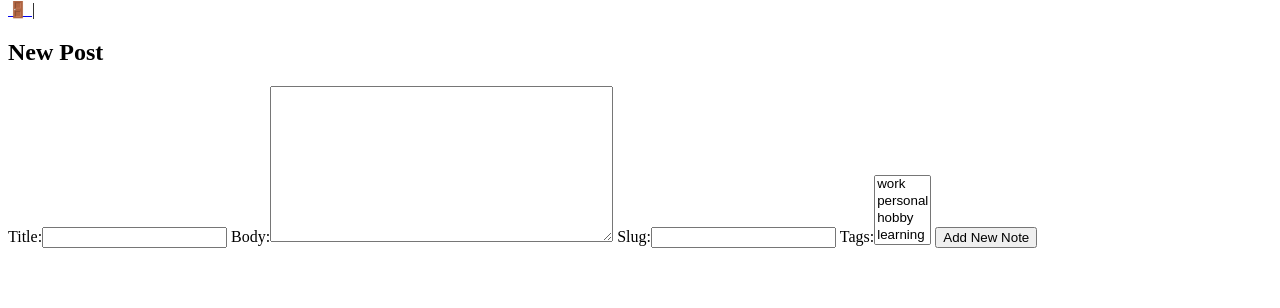
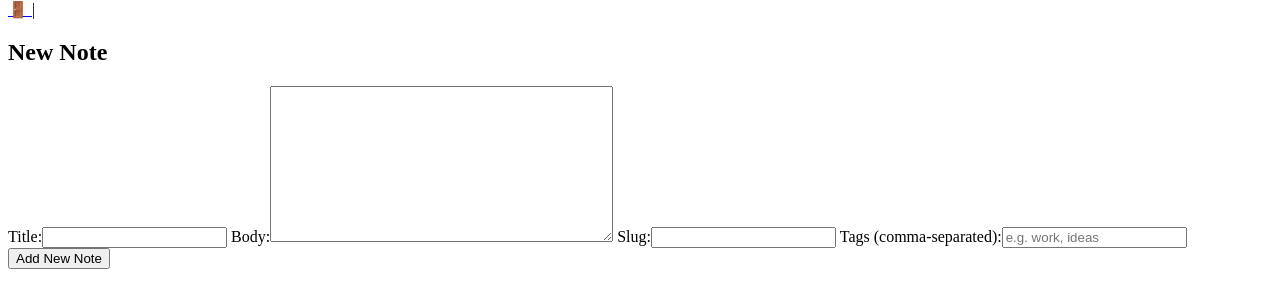
Before and after one commit to Kyojinbo/LiMa, a Django app: page /notes/new-note/ in a window 1280 px wide. Shown: the part 27-335 px from the top of the page. Run offline with Django 3.2, Linux system fonts and the light colour scheme; data comes from the database, SQL or seed files in the repository; both versions use the stored data as it was after the commit.

Commit message:
Added link from tag on specific notes, added unique id to improve slugs by slugify and uuid

```diff
--- a/lima/notes/forms.py
+++ b/lima/notes/forms.py
@@ -1,7 +1,32 @@
 from django import forms
 from . import models
 
-class CreateNote(forms.ModelForm):
-    class Meta: #this is specific, needs to be Meta not anything else
+#class CreateNote(forms.ModelForm):
+    #class Meta: #this is specific, needs to be Meta not anything else
+        #model = models.Note
+        #fields = ['title', 'body', 'slug', 'tags']
+
+
+class NoteForm(forms.ModelForm):
+    tag_input = forms.CharField(required=False, label="Tags (comma-separated)", widget=forms.TextInput(attrs={'placeholder': 'e.g. work, ideas'}))
+
+    class Meta:
         model = models.Note
-        fields = ['title', 'body', 'slug', 'tags']
+        fields = ['title', 'body', 'slug', 'tag_input']
+
+    def save(self, commit=True, user=None):
+        note = super().save(commit=False)
+        if user:
+            note.user = user
+
+        if commit or not note.pk:
+            note.save()
+
+        #process tags
+        tag_names = self.cleaned_data['tag_input'].split(',')
+        tag_names = [name.strip() for name in tag_names if name.strip()]
+
+        for tag_name in tag_names:
+            tag_obj, created = models.Tag.objects.get_or_create(name=tag_name)
+            note.tags.add(tag_obj)
+        return note
--- a/lima/notes/models.py
+++ b/lima/notes/models.py
@@ -1,5 +1,7 @@
 from django.db import models
 from django.contrib.auth.models import User
+from django.utils.text import slugify
+import uuid
 
 # Create your models here.
 
@@ -14,9 +16,16 @@ class Note(models.Model):
     user = models.ForeignKey(User, on_delete=models.CASCADE)
     title = models.CharField(max_length=75)
     body = models.TextField()
-    slug = models.SlugField()
+    slug = models.SlugField(unique=True, blank=True)
     date = models.DateTimeField(auto_now_add=True)
     tags = models.ManyToManyField(Tag, related_name='link', blank=True)
 
+    def save(self, *args, **kwargs): #creating unique ids for slug utilizing uuid from python
+        if not self.slug:
+            base_slug = slugify(self.title)
+            unique_id = uuid.uuid4().hex[:6]
+            self.slug = f"{base_slug}-{unique_id}"
+        super().save(*args, **kwargs)
+
     def __str__(self):
         return self.title
--- a/lima/notes/templates/notes/notes_new.html
+++ b/lima/notes/templates/notes/notes_new.html
@@ -3,7 +3,7 @@
 
 {% block notes_content %}
     <section>
-        <h1>New Post</h1>
+        <h1>New Note</h1>
         <form action="{% url 'notes:new-note' %}" method="post" enctype="multipart/form-data">
             {% csrf_token %}
             {{ form }}
--- a/lima/notes/templates/notes/note_page.html
+++ b/lima/notes/templates/notes/notes_page.html
@@ -8,7 +8,10 @@
         <p> {{note.body }} </p>
         <p>
             {% for tag in note.tags.all %}
-                {{tag.name}}{% if not forloop.last %}, {% endif %}
+                    <a href="{% url 'notes:tagged_notes' tag.name %}">
+                        {{tag.name}}
+                    </a>
+                {% if not forloop.last %}, {% endif %}
             {% endfor %}
         </p>
     </section>
--- a/lima/notes/views.py
+++ b/lima/notes/views.py
@@ -2,6 +2,7 @@ from django.shortcuts import render, redirect, get_object_or_404
 from .models import Note, Tag
 from django.contrib.auth.decorators import login_required
 from . import forms
+from .forms import NoteForm
 
 
 # Create your views here.
@@ -16,20 +17,17 @@ def notes_list(request):
 
 @login_required(login_url='/users/login/')
 def note_page(request, slug):
-    note = Note.objects.get(slug=slug) #gets the one slug we have that matches thje slug we are given. is info passed around to identify what this is
-    return render(request, 'notes/note_page.html', {'note': note})
+    note = get_object_or_404(Note, slug=slug) #gets the one slug we have that matches thje slug we are given. is info passed around to identify what this is
+    return render(request, 'notes/notes_page.html', {'note': note})
 
 def notes_new(request):
     if request.method=="POST":
-        form = forms.CreateNote(request.POST, request.FILES)
+        form = forms.NoteForm(request.POST, request.FILES)
         if form.is_valid():
-            newnote = form.save(commit=False)
-            newnote.user = request.user
-            newnote.save()
-            form.save_m2m()
+            newnote = form.save(user=request.user)
             return redirect('notes:list')
     else:
-        form = forms.CreateNote()
+        form = forms.NoteForm()
     return render(request, 'notes/notes_new.html', {'form':form})
 
 @login_required(login_url='/users/login/')
@@ -40,3 +38,15 @@ def notes_by_tag(request, tag_name):
         'notes': notes,
         'tag_filter': tag.name,
     })
+
+@login_required(login_url='/users/login/')
+def create_note(request):
+    if request.method=="POST":
+        form = NoteForm(request.POST)
+        if form.is_valid():
+            form.save(user=request.user)
+            return redirect('notes:home')
+    else:
+        form = NoteForm()
+
+    return render(request, 'notes/notes_new.html', {'form': form})
```
Also changed, not shown: lima/db.sqlite3, lima/notes/migrations/0005_alter_note_slug.py (added), lima/notes/migrations/0006_alter_note_slug.py (added).
